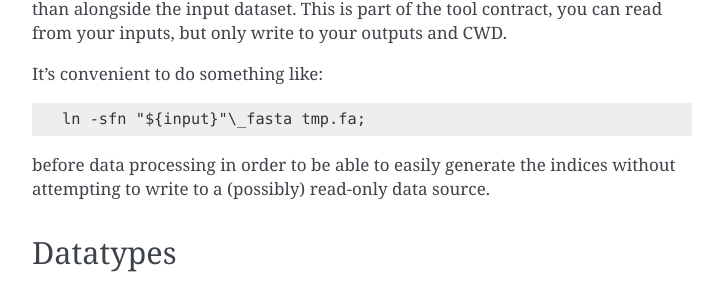
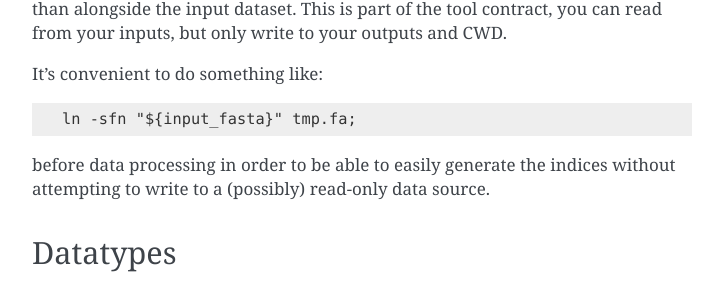
Before and after one commit to galaxy-iuc/standards, a Sphinx documentation site: the page built from docs/best_practices/tool_xml.rst, in a window 1280 px wide and 900 px high, scrolled down 2140 px. Shown: the part 150-443 px from the top of the window, without its empty margins (388-1111 px from the left). Built offline with Sphinx 7.4.7, drawn with Linux system fonts in a browser that asks for light colours.

Commit message:
Fixes #15

```diff
--- a/docs/best_practices/tool_xml.rst
+++ b/docs/best_practices/tool_xml.rst
@@ -117,7 +117,7 @@ It's convenient to do something like:
 
 .. code:: console
 
-    ln -sfn "${input}"\_fasta tmp.fa;
+    ln -sfn "${input_fasta}" tmp.fa;
 
 before data processing in order to be able to easily generate the
 indices without attempting to write to a (possibly) read-only data
```
